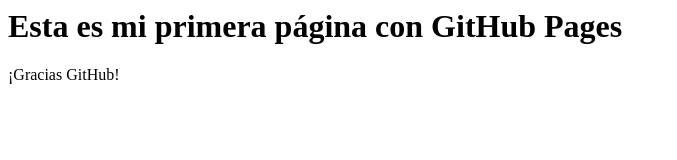
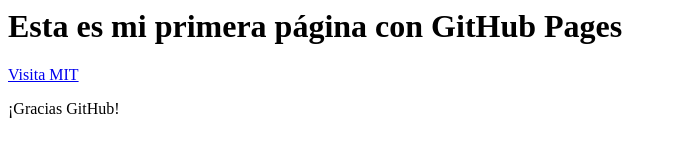
Before and after one commit to karlacogh/MiprimerRepoG, a plain HTML site: page index.html in a window 1280 px wide. Shown: the whole page, without its empty margins (0-677 px from the left). Drawn offline with Linux system fonts and the light colour scheme.

Commit message:
Update index.html

```diff
--- a/index.html
+++ b/index.html
@@ -1,4 +1,5 @@
 <html>
 <h1> Esta es mi primera página con GitHub Pages </h1>
+<a href="http://www.mit.edu/">Visita MIT</a>
 <p>¡Gracias GitHub!</p>
 </html>
```
